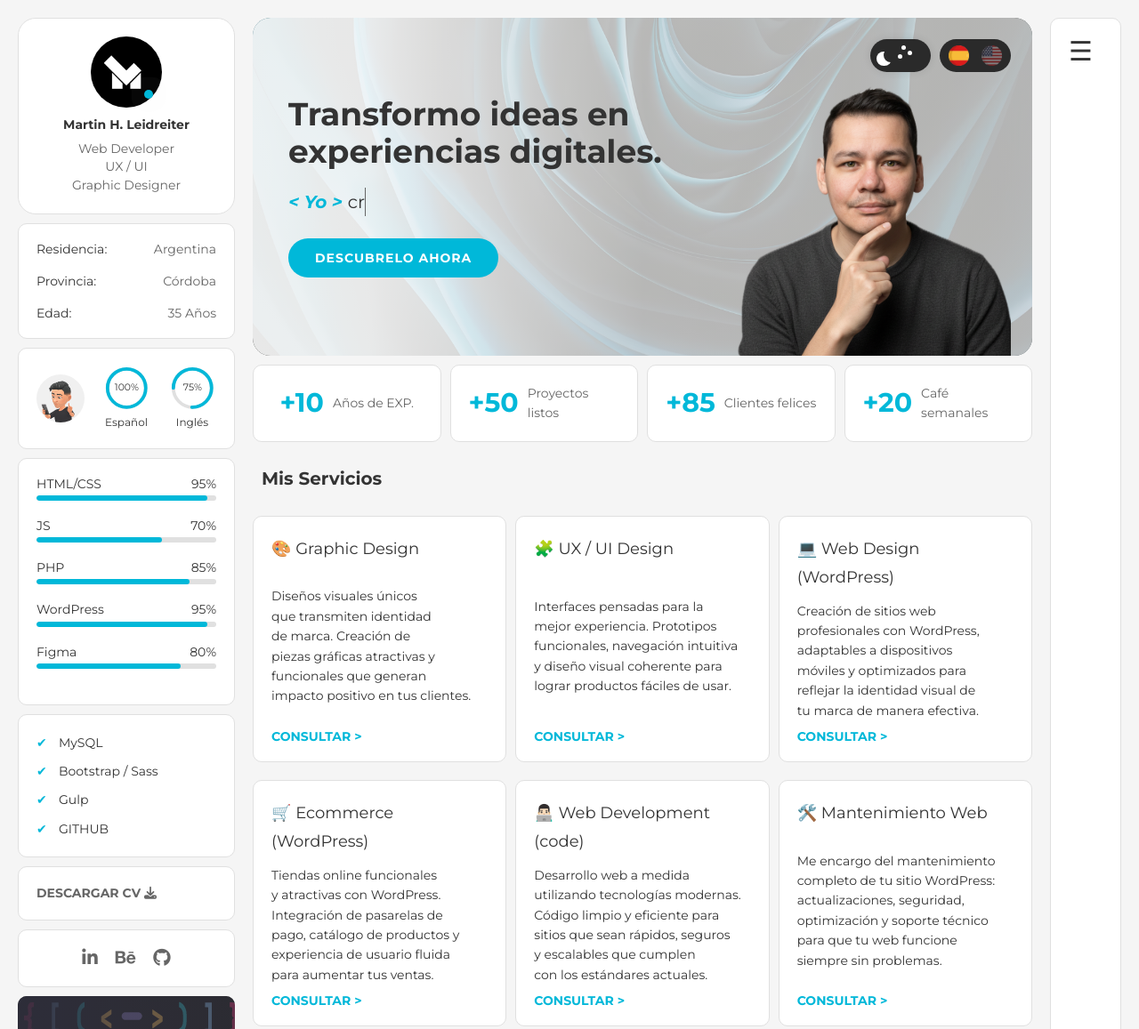
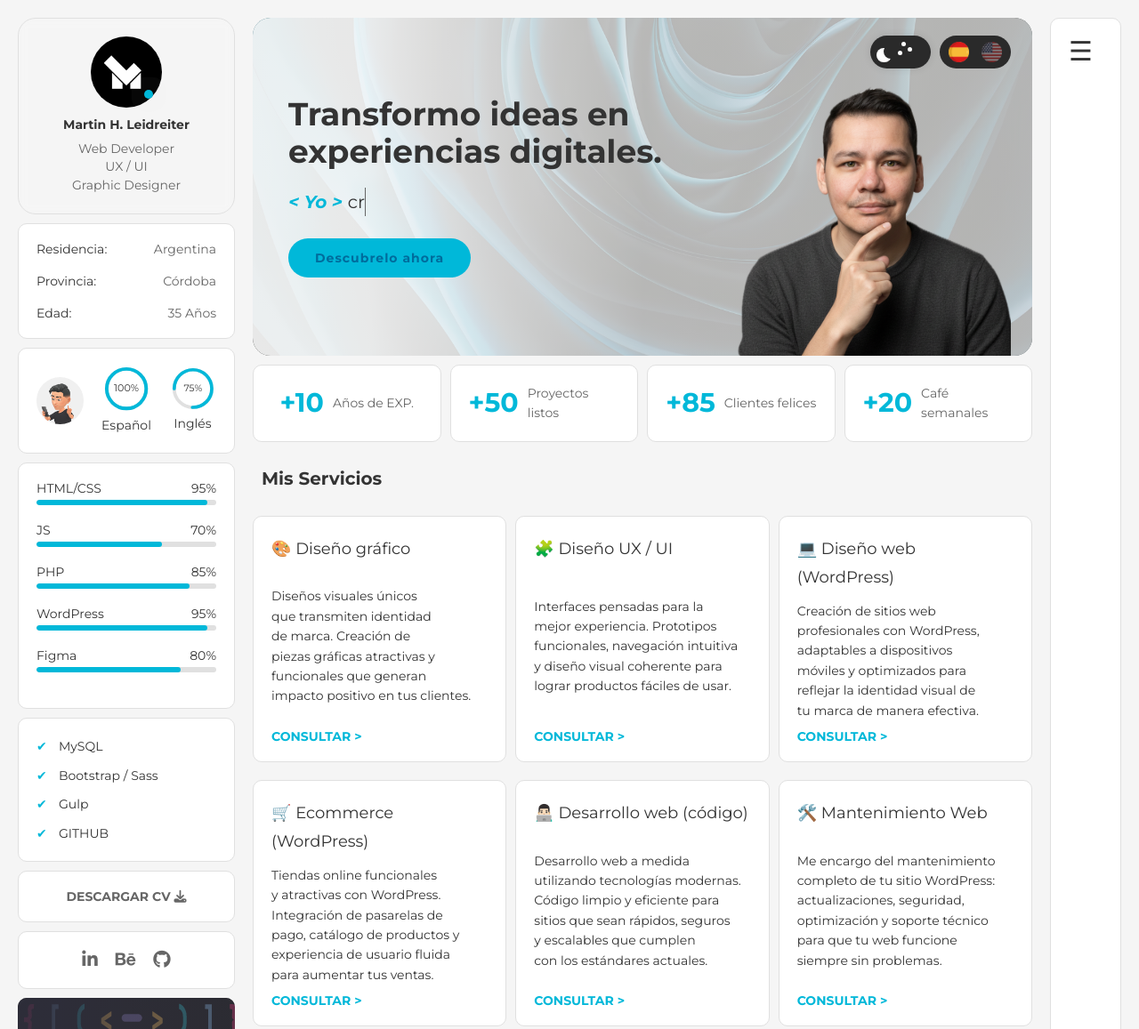
Before and after one commit to Leidreiter/soymarcus, a website: page index.html in a window 1280 px wide. Shown: the top 1157 px of the page at 89% size. Drawn offline with Linux system fonts and the light colour scheme.

Commit message:
cambios en el diseño

```diff
--- a/index.html
+++ b/index.html
@@ -215,8 +215,8 @@
 
                             <div class="typewriter">
                                 <p>
-                                <span class="texto-color">&lt; Yo &gt; </span>
-                                <span id="typewriter" class="type"></span>
+                                    <span class="texto-color">&lt; Yo &gt; </span>
+                                    <span id="typewriter" class="type"></span>
                                 </p>
                             </div>
 
@@ -225,12 +225,9 @@
                             </div>
                         </div>
 
-
-
-
                         <div class="hero-imagen">
                             <!-- Switch darkMode -->
-                             <div class="switchs">
+                            <div class="switchs">
                                 <label class="switch-dark">
                                     <input checked="true" id="checkbox" type="checkbox" />
                                     <span class="slider-dark">
@@ -244,19 +241,17 @@
                                         </svg>
                                     </span>
                                 </label>
-
                                 <!-- Switch Idioma -->
                                 <label class="switch-idioma">
                                     <input type="checkbox" id="language-switch" />
                                     <span class="slider-idioma">
-                                        <span class="flag flag-es"><img src="/src/img/ES.png" alt="idioma español"></span>
-                                        <span class="flag flag-us"><img src="/src/img/EN.png" alt="idioma ingles"></span>
-
-
+                                        <span class="flag flag-es"><img src="/src/img/ES.png"
+                                                alt="idioma español"></span>
+                                        <span class="flag flag-us"><img src="/src/img/EN.png"
+                                                alt="idioma ingles"></span>
                                     </span>
                                 </label>
-                             </div>
-
+                            </div>
 
                             <img src="src/img/Leidreiter_Martin.png" alt="Martin Leidreiter - Fotografía de estudio">
                         </div>
@@ -289,35 +284,35 @@
 
                     <div class="grid-servicios">
                         <div class="servicio">
-                            <h3><span class="emoji">🎨</span>Graphic Design</h3>
+                            <h3>Graphic Design</h3>
                             <p>Diseños visuales únicos que transmiten identidad de marca. Creación de piezas gráficas
                                 atractivas y funcionales que generan impacto positivo en tus clientes.</p>
                             <a href="#contacto" class="servicio-link">Consultar <span>&gt;</span></a>
                         </div>
 
                         <div class="servicio">
-                            <h3><span class="emoji">🧩</span>UX / UI Design</h3>
+                            <h3>UX / UI Design</h3>
                             <p>Interfaces pensadas para la mejor experiencia. Prototipos funcionales, navegación
                                 intuitiva y diseño visual coherente para lograr productos fáciles de usar.</p>
                             <a href="#contacto" class="servicio-link">Consultar <span>&gt;</span></a>
                         </div>
 
                         <div class="servicio">
-                            <h3><span class="emoji">💻</span>Web Design (WordPress)</h3>
+                            <h3>Web Design (WordPress)</h3>
                             <p>Creación de sitios web profesionales con WordPress, adaptables a dispositivos móviles
                                 y optimizados para reflejar la identidad visual de tu marca de manera efectiva.</p>
                             <a href="#contacto" class="servicio-link">Consultar <span>&gt;</span></a>
                         </div>
 
                         <div class="servicio">
-                            <h3><span class="emoji">🛒</span>Ecommerce (WordPress)</h3>
+                            <h3>Ecommerce (WordPress)</h3>
                             <p>Tiendas online funcionales y atractivas con WordPress. Integración de pasarelas de pago,
                                 catálogo de productos y experiencia de usuario fluida para aumentar tus ventas.</p>
                             <a href="#contacto" class="servicio-link">Consultar <span>&gt;</span></a>
                         </div>
 
                         <div class="servicio">
-                            <h3><span class="emoji">👨🏻‍💻</span>Web Development (code)</h3>
+                            <h3>Web Development (code)</h3>
                             <p>Desarrollo web a medida utilizando tecnologías modernas. Código limpio y eficiente
                                 para sitios que sean rápidos, seguros y escalables que cumplen con los estándares
                                 actuales.</p>
@@ -326,7 +321,7 @@
 
 
                         <div class="servicio">
-                            <h3><span class="emoji">🛠️</span>Mantenimiento Web</h3>
+                            <h3>Mantenimiento Web</h3>
                             <p>Me encargo del mantenimiento completo de tu sitio WordPress: actualizaciones, seguridad,
                                 optimización y soporte técnico para que tu web funcione siempre sin problemas.
                             </p>
@@ -851,13 +846,13 @@
                 </div>
 
                 <div class="tecnologias">
-                    <img src="src/img/tecnologias/hmtl.svg" alt="HTML 5 logo">
-                    <img src="src/img/tecnologias/css.svg" alt="CSS 3 logo">
-                    <img src="src/img/tecnologias/javascript.svg" alt="JavaScript logo">
-                    <img src="src/img/tecnologias/php.svg" alt="PHP logo">
-                    <img src="src/img/tecnologias/wordpress.svg" alt="WordPress logo">
-                    <img src="src/img/tecnologias/figma.svg" alt="Figma logo">
-                    <img src="src/img/tecnologias/adobe.svg" alt="Adobe logo">
+                    <img src="/src/img/tecnologias/hmtl.svg" alt="HTML 5 logo">
+                    <img src="/src/img/tecnologias/css.svg" alt="CSS 3 logo">
+                    <img src="/src/img/tecnologias/javascript.svg" alt="JavaScript logo">
+                    <img src="/src/img/tecnologias/php.svg" alt="PHP logo">
+                    <img src="/src/img/tecnologias/wordpress.svg" alt="WordPress logo">
+                    <img src="/src/img/tecnologias/figma.svg" alt="Figma logo">
+                    <img src="/src/img/tecnologias/adobe.svg" alt="Adobe logo">
                 </div>
 
                 <footer class="footer">
--- a/src/js/idiomas.js
+++ b/src/js/idiomas.js
@@ -19,17 +19,17 @@ const translations = {
     // Servicios
     misServicios: "Mis Servicios",
     consultar: "Consultar",
-    servicio1Title: "Graphic Design",
+    servicio1Title: "🎨 Diseño gráfico",
     servicio1Desc: "Diseños visuales únicos que transmiten identidad de marca. Creación de piezas gráficas atractivas y funcionales que generan impacto positivo en tus clientes.",
-    servicio2Title: "UX / UI Design",
+    servicio2Title: "🧩 Diseño UX / UI",
     servicio2Desc: "Interfaces pensadas para la mejor experiencia. Prototipos funcionales, navegación intuitiva y diseño visual coherente para lograr productos fáciles de usar.",
-    servicio3Title: "Web Design (WordPress)",
+    servicio3Title: "💻 Diseño web (WordPress)",
     servicio3Desc: "Creación de sitios web profesionales con WordPress, adaptables a dispositivos móviles y optimizados para reflejar la identidad visual de tu marca de manera efectiva.",
-    servicio4Title: "Ecommerce (WordPress)",
+    servicio4Title: "🛒 Ecommerce (WordPress)",
     servicio4Desc: "Tiendas online funcionales y atractivas con WordPress. Integración de pasarelas de pago, catálogo de productos y experiencia de usuario fluida para aumentar tus ventas.",
-    servicio5Title: "Web Development (code)",
+    servicio5Title: "👨🏻‍💻 Desarrollo web (código)",
     servicio5Desc: "Desarrollo web a medida utilizando tecnologías modernas. Código limpio y eficiente para sitios que sean rápidos, seguros y escalables que cumplen con los estándares actuales.",
-    servicio6Title: "Mantenimiento Web",
+    servicio6Title: "🛠️ Mantenimiento Web",
     servicio6Desc: "Me encargo del mantenimiento completo de tu sitio WordPress: actualizaciones, seguridad, optimización y soporte técnico para que tu web funcione siempre sin problemas.",
 
     // Paquetes
@@ -131,17 +131,17 @@ const translations = {
     // Servicios
     misServicios: "My Services",
     consultar: "Consult",
-    servicio1Title: "Graphic Design",
+    servicio1Title: "🎨 Graphic Design",
     servicio1Desc: "Unique visual designs that convey brand identity. Creation of attractive and functional graphic pieces that generate positive impact on your clients.",
-    servicio2Title: "UX / UI Design",
+    servicio2Title: "🧩 UX / UI Design",
     servicio2Desc: "Interfaces designed for the best experience. Functional prototypes, intuitive navigation and coherent visual design to achieve easy-to-use products.",
-    servicio3Title: "Web Design (WordPress)",
+    servicio3Title: "💻 Web Design (WordPress)",
     servicio3Desc: "Professional website creation with WordPress, adaptable to mobile devices and optimized to effectively reflect your brand's visual identity.",
-    servicio4Title: "Ecommerce (WordPress)",
+    servicio4Title: "🛒 Ecommerce (WordPress)",
     servicio4Desc: "Functional and attractive online stores with WordPress. Payment gateway integration, product catalog and smooth user experience to increase your sales.",
-    servicio5Title: "Web Development (code)",
+    servicio5Title: "👨🏻‍💻 Web Development (code)",
     servicio5Desc: "Custom web development using modern technologies. Clean and efficient code for sites that are fast, secure and scalable that meet current standards.",
-    servicio6Title: "Web Maintenance",
+    servicio6Title: "🛠️ Web Maintenance",
     servicio6Desc: "I take care of the complete maintenance of your WordPress site: updates, security, optimization and technical support so your website always works without problems.",
 
     // Paquetes
--- a/src/scss/base/_variables.scss
+++ b/src/scss/base/_variables.scss
@@ -16,6 +16,7 @@ $negro: #000000;
 $blanco: #FFFFFF;
 // $primario: #3858E9;
 $primario: #00B8D9;
+$primario-hover: #006c9c;
 $f-perfil: linear-gradient(159deg, rgba(37, 37, 50, .98) 0%, rgba(35, 35, 45, .98) 100%);
 $f-primario: #20202a;
 $f-secundario: #242430;
--- a/src/scss/layout/_darkMode.scss
+++ b/src/scss/layout/_darkMode.scss
@@ -15,6 +15,7 @@
     position: relative;
     bottom: auto;
     right: auto;
+    margin-top: 2rem;
   }
 }
 /* Switch Dark Mode */
@@ -206,7 +207,9 @@ body.light-mode .curriculum .link-descarga:hover {
 
 /* Cambio de fondo del header/perfil - de dark a light */
 body.light-mode .perfil {
-  background-color: rgba(255, 255, 255, 0.95);
+  /* background-color: rgba(255, 255, 255, 0.95); */
+  background-color: rgba(255, 166, 0, 0);
+  backdrop-filter: blur(.6rem);
   border: 1px solid #e0e0e0;
   color: #333;
 }
--- a/src/scss/layout/_hero.scss
+++ b/src/scss/layout/_hero.scss
@@ -89,9 +89,8 @@
   .hero-boton a {
     background-color: v.$primario;
     font-weight: bold;
-    text-transform: uppercase;
     text-align: center;
-    color: v.$blanco;
+    color: v.$primario-hover;
     padding: 1rem 3rem;
     letter-spacing: .1rem;
     border: none;
@@ -100,6 +99,7 @@
     transition: transform 0.3s ease;
 
     &:hover {
+      color: v.$blanco;
       cursor: pointer;
       transform: translateY(-5px);
     }
@@ -120,7 +120,7 @@
       margin-right: 2.4rem;
       display: flex;
       flex-direction: column;
-      justify-content: flex-end;
+      justify-content: space-between;
       align-items: flex-end;
       opacity: 0;
       animation: fadeIn 4s forwards;
--- a/src/scss/layout/_info.scss
+++ b/src/scss/layout/_info.scss
@@ -49,7 +49,7 @@
         flex: 1;
 
         p {
-            font-size: 1.2rem;
+            font-size: 1.4rem;
         }
     }
 
@@ -204,9 +204,10 @@
 
     .link-descarga {
         text-transform: uppercase;
+        text-align: center;
         font-weight: bold;
         color: #aaa;
-        display: inline-block;
+        display: block;
         transition: transform 0.3s ease;
 
         &:hover {
--- a/src/scss/layout/_tecnologias.scss
+++ b/src/scss/layout/_tecnologias.scss
@@ -5,6 +5,7 @@
     justify-content: space-between;
     align-items: center;
     margin: 4rem 0;
+
     @include m.tablet{
         margin: 8rem 0;
     }
```
Also changed, not shown: build/css/app.css, 1 other file.
